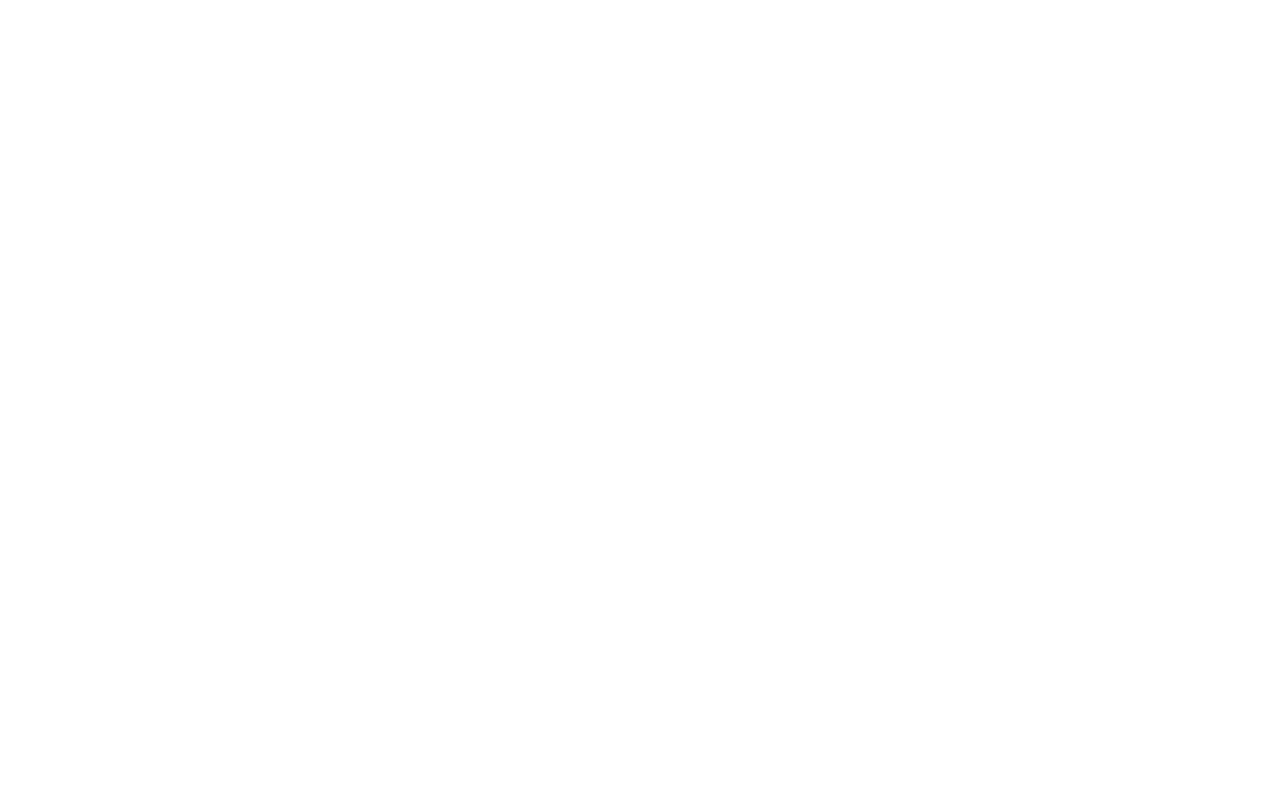
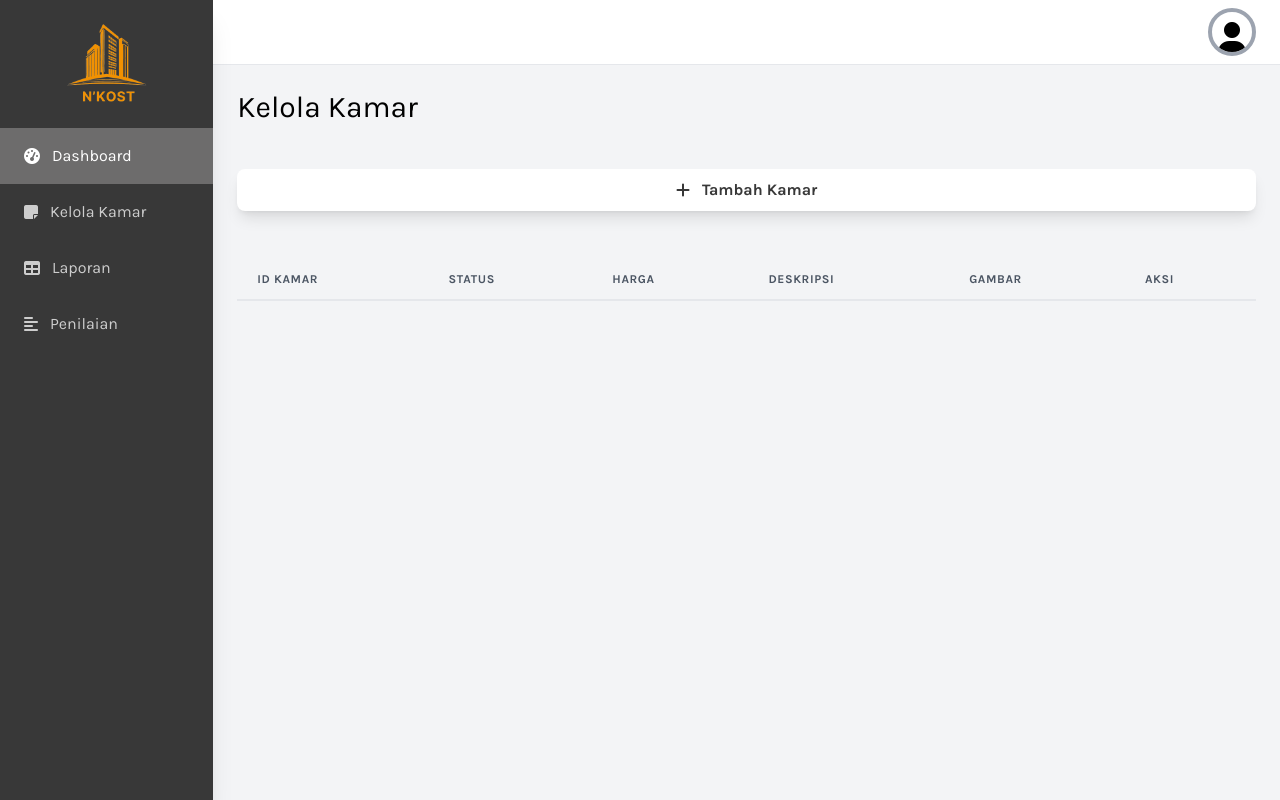
Before and after one commit to Yofandra/Client_NKost, a React (Vite) app: page /pemilik/kelola-kamar in a window 1280 px wide. Before the commit this address had no page. Built offline with nearby package versions, Linux system fonts and the light colour scheme; a web font is replaced by a local one.

Commit message:
add page kelola kamar

```diff
--- a/src/main.jsx
+++ b/src/main.jsx
@@ -11,6 +11,7 @@
 import PageKamar from "./pages/penyewa/PageKamar";
 import PageLaporan from './pages/penyewa/PageLaporan';
 import DashboardPemilik from './pages/pemilik/DashboardPemilik';
+import PageKelolaKamar from './pages/pemilik/PageKelolaKamar';
 
 ReactDOM.render(
   <React.StrictMode>
@@ -25,6 +26,7 @@
         <Route path="/penyewa/kamar" element={<PageKamar />} />
         <Route path="/penyewa/laporan" element={<PageLaporan />} />
         <Route path="/pemilik/dashboard" element={<DashboardPemilik />} />
+        <Route path="/pemilik/kelola-kamar" element={<PageKelolaKamar />} />
       </Routes>
     </BrowserRouter>
   </React.StrictMode>,
--- a/src/pages/pemilik/DashboardPemilik.jsx
+++ b/src/pages/pemilik/DashboardPemilik.jsx
@@ -19,7 +19,7 @@
             <h1 className="text-3xl text-black pb-6">Dashboard</h1>
 
             <button className="w-full bg-white cta-btn font-semibold py-2 mt-5 rounded-br-lg rounded-bl-lg rounded-tr-lg shadow-lg hover:shadow-xl hover:bg-gray-300 flex items-center justify-center">
-              <i className="fas fa-plus mr-3"></i> New Kost
+              <i className="fas fa-plus mr-3"></i> Tambah Kost
             </button>
 
             <div className="w-full mt-12">
--- /dev/null
+++ b/src/pages/pemilik/PageKelolaKamar.jsx
@@ -0,0 +1,61 @@
+import React, {useState} from "react";
+import SidebarPemilik from "../../components/SidebarPemilik";
+import NavbarPemilik from "../../components/NavbarPemilik";
+
+const KelolaKamar = () => {
+    return(
+        <div className="bg-gray-100 font-family-karla flex text-black">
+            <SidebarPemilik />
+            <div className="w-full flex flex-col h-screen overflow-y-hidden">
+                <NavbarPemilik/>
+                <div class="w-full h-screen overflow-x-hidden border-t flex flex-col">
+                    <main class="w-full flex-grow p-6">
+                        <h1 class="text-3xl text-black pb-6">Kelola Kamar</h1>
+                        <button className="w-full bg-white cta-btn font-semibold py-2 mt-5 rounded-br-lg rounded-bl-lg rounded-tr-lg shadow-lg hover:shadow-xl hover:bg-gray-300 flex items-center justify-center">
+                    <i className="fas fa-plus mr-3"></i> Tambah Kamar
+                    </button>
+                        <div class="w-full mt-12">
+                            <div class="bg-white overflow-auto">
+                                <table class="min-w-full leading-normal">
+                                    <thead>
+                                        <tr>
+                                            <th
+                                                class="px-5 py-3 border-b-2 border-gray-200 bg-gray-100 text-left text-xs font-semibold text-gray-600 uppercase tracking-wider">
+                                                ID Kamar
+                                            </th>
+                                            <th
+                                                class="px-5 py-3 border-b-2 border-gray-200 bg-gray-100 text-left text-xs font-semibold text-gray-600 uppercase tracking-wider">
+                                                Status
+                                            </th>
+                                            <th
+                                                class="px-5 py-3 border-b-2 border-gray-200 bg-gray-100 text-left text-xs font-semibold text-gray-600 uppercase tracking-wider">
+                                                Harga
+                                            </th>
+                                            <th
+                                                class="px-5 py-3 border-b-2 border-gray-200 bg-gray-100 text-left text-xs font-semibold text-gray-600 uppercase tracking-wider">
+                                                Deskripsi
+                                            </th>
+                                            <th
+                                                class="px-5 py-3 border-b-2 border-gray-200 bg-gray-100 text-left text-xs font-semibold text-gray-600 uppercase tracking-wider">
+                                                Gambar
+                                            </th>
+                                            <th
+                                                class="px-5 py-3 border-b-2 border-gray-200 bg-gray-100 text-left text-xs font-semibold text-gray-600 uppercase tracking-wider">
+                                                Aksi
+                                            </th>
+                                        </tr>
+                                    </thead>
+                                    <tbody>
+
+                                    </tbody>
+                                </table>
+                            </div>
+                        </div>
+                    </main>
+                </div>
+            </div>
+        </div>
+    )
+}
+
+export default KelolaKamar;
```
